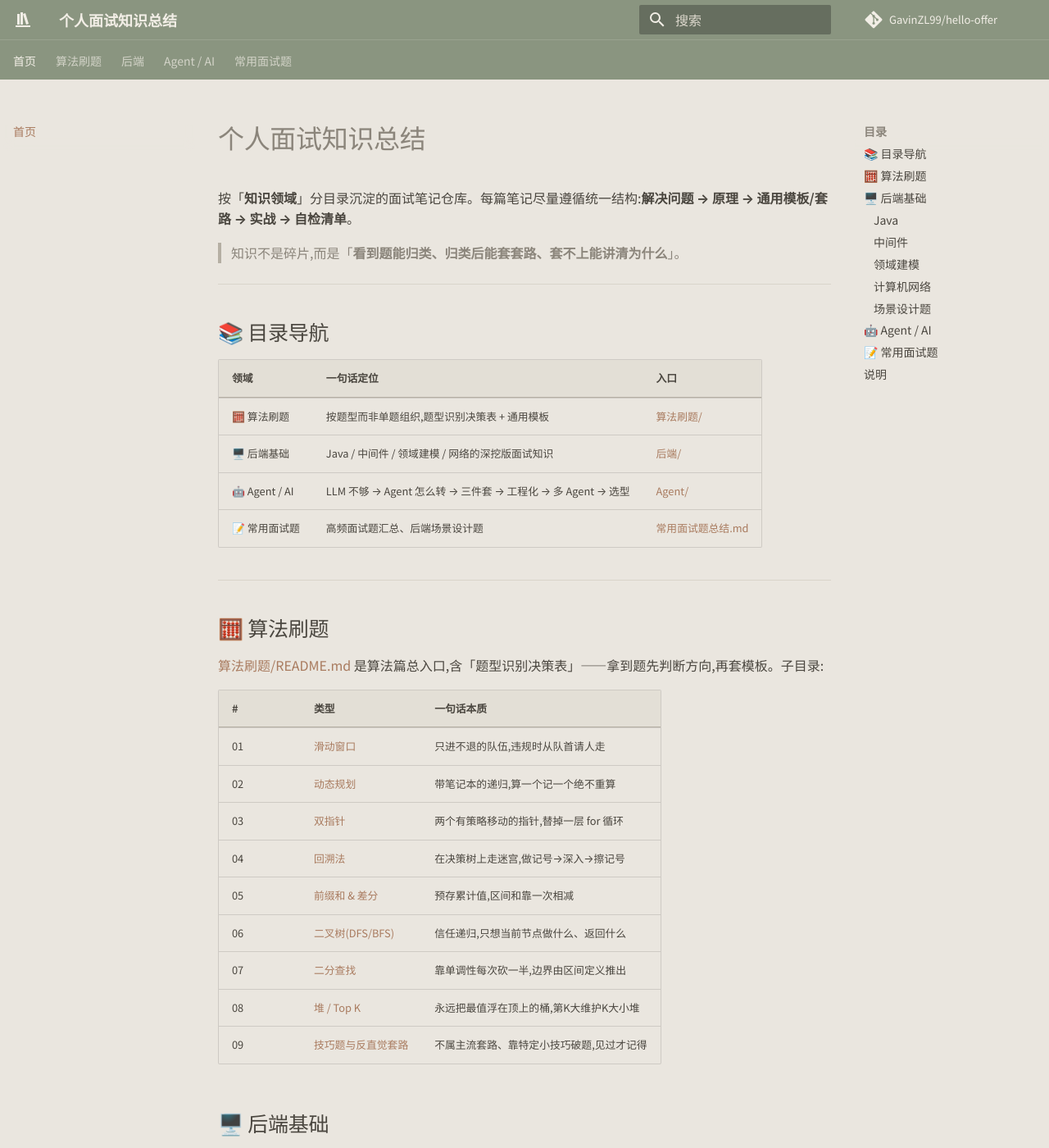
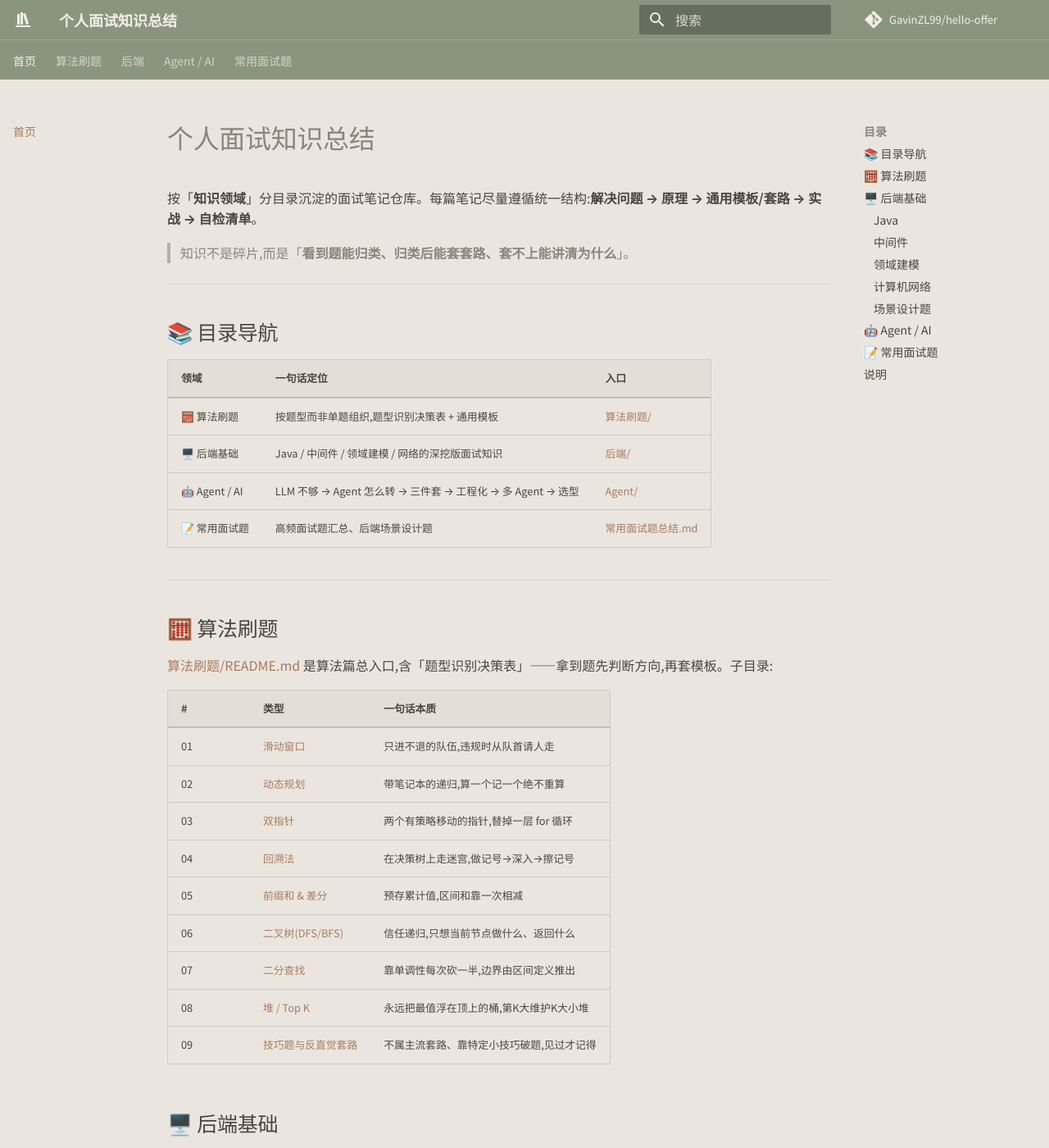
Before and after one commit to GavinZL99/hello-offer, an MkDocs documentation site: the page built from docs/index.md, in a window 1280 px wide and 1400 px high. Shown: the whole window at 82% size. Built offline with MkDocs 1.6.1 and Material for MkDocs 9.7.7, drawn with Linux system fonts in a browser that asks for light colours; comment, search, counter and statistics services are not loaded.

Commit message:
fix: 左侧栏收窄需媒体覆盖(9rem≈180px),该版 Material 不读 sidebar 变量

```diff
--- a/docs/stylesheets/extra.css
+++ b/docs/stylesheets/extra.css
@@ -5,7 +5,6 @@
 
 :root,
 [data-md-color-scheme="default"] {
-  --md-sidebar-primary-width:          9rem;
   --md-default-fg-color:               #4A463F;
   --md-default-fg-color--light:        #8B857B;
   --md-default-fg-color--lighter:      #B5AFA3;
@@ -53,7 +52,14 @@
   max-width: 1600px;
 }
 
-/* 左侧栏宽度由 --md-sidebar-primary-width 驱动(根字号 125%,1rem=20px) */
+/* 左侧栏收窄(仅大屏;根字号 125%,1rem=20px → 9rem≈180px) */
+@media (min-width: 76.1875em) {
+  .md-sidebar--primary {
+    flex: 0 0 9rem;
+    width: 9rem;
+    max-width: 9rem;
+  }
+}
 
 /* 侧边栏当前项点缀色 */
 .md-nav__item .md-nav__link--passed,
```
